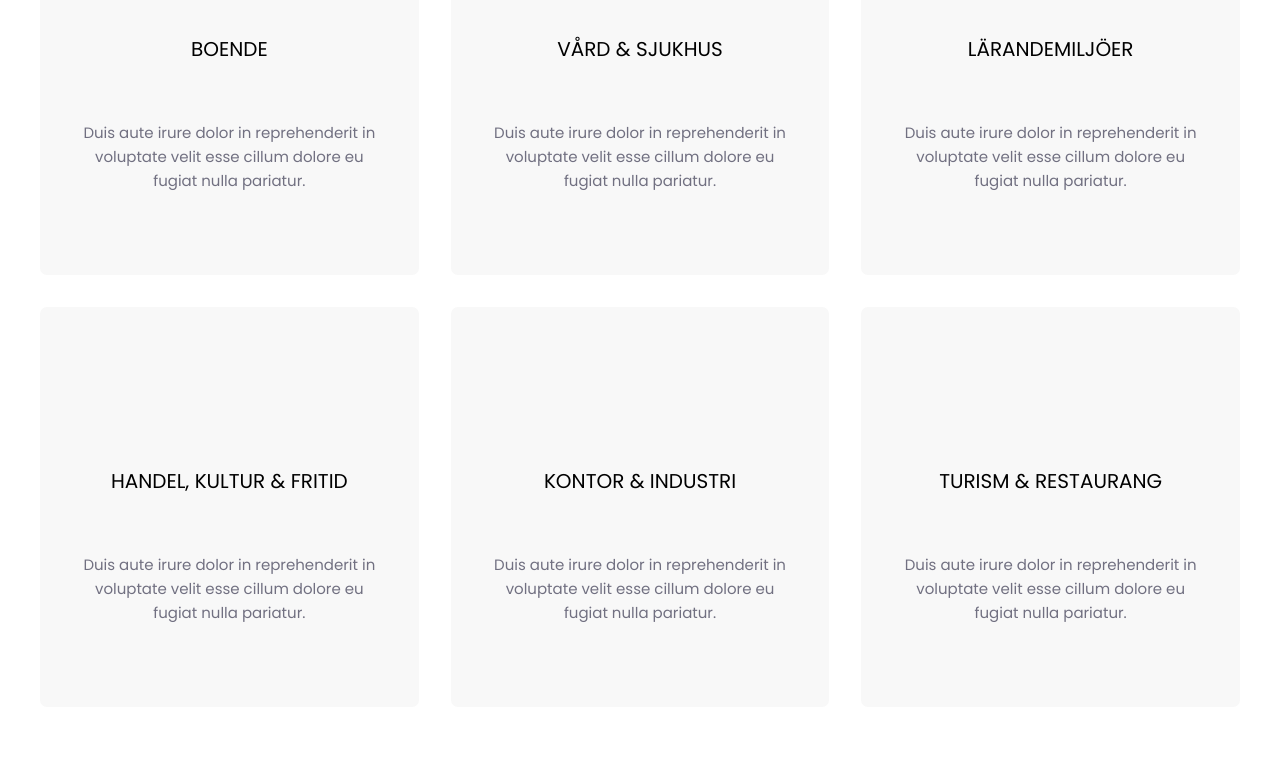
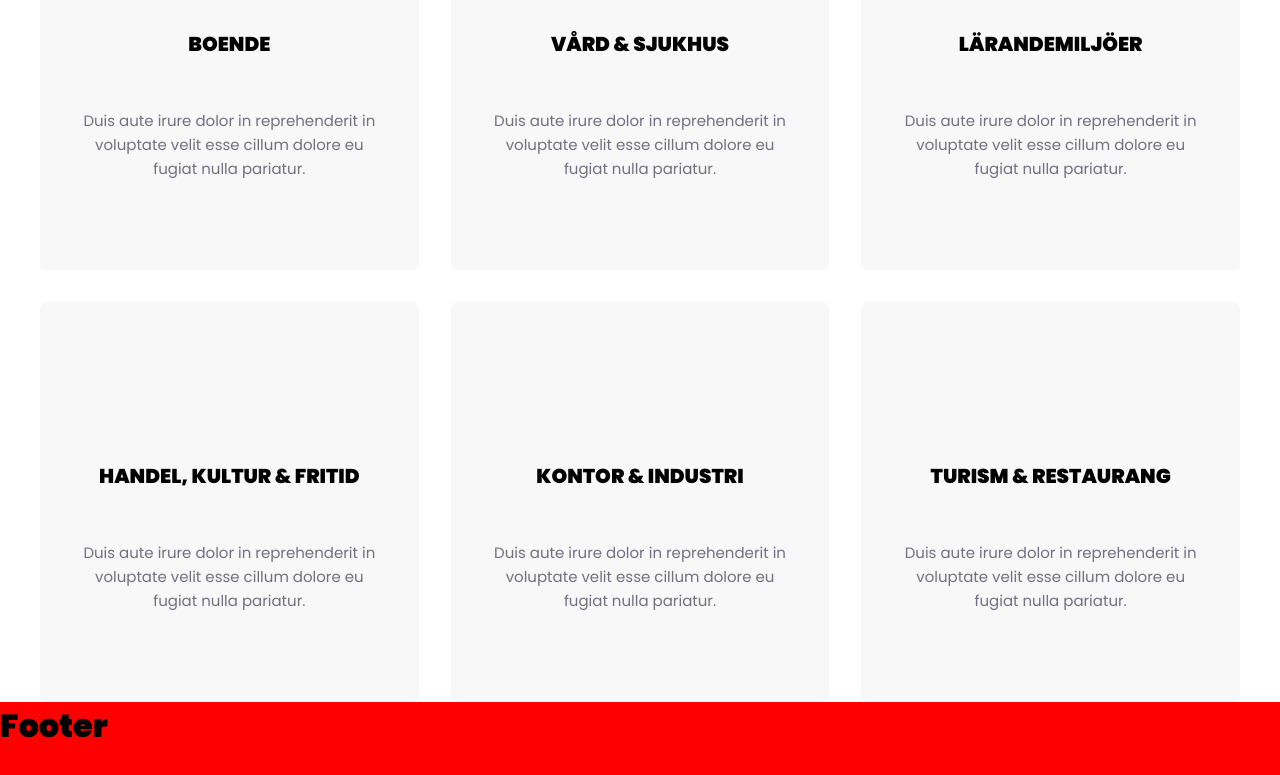
Before and after one commit to Al3ksand3r-dev/dagens_arkitekter, a Vue app in the folder client/: page / in a window 1280 px wide. Shown: the part 2382-3157 px from the top of the page. Before the commit the page ends 3089 px from the top, so only its background shows below. Built offline with nearby package versions, Linux system fonts and the light colour scheme.

Commit message:
fixed styling issue regarding card component

```diff
--- a/client/src/App.vue
+++ b/client/src/App.vue
@@ -2,15 +2,18 @@
   <div id="app">
     <app-bar />
     <router-view />
+    <app-footer />
   </div>
 </template>
 
 <script>
 import AppBar from "@/components/layout/AppBar.vue";
+import AppFooter from "@/components/layout/AppFooter.vue";
 export default {
   name: "App",
   components: {
     AppBar,
+    AppFooter,
   },
 };
 </script>
--- a/client/src/components/articles/Services.vue
+++ b/client/src/components/articles/Services.vue
@@ -9,6 +9,8 @@
             projektering & rådgivning med 2D & 3D ritningar inom...
           </h2>
         </section>
+      </div>
+    </div>
     <div class="grid">
       <Card
         vectorIcon="lnr lnr-apartment"
@@ -40,8 +42,6 @@
         title="Turism & Restaurang"
         description="Duis aute irure dolor in reprehenderit in voluptate velit esse cillum dolore eu fugiat nulla pariatur."
       />
-        </div>
-      </div>
     </div>
   </div>
 </template>
@@ -87,6 +87,8 @@ export default {
 
   .grid {
     gap: 2rem;
+    max-width: 1200px;
+    margin: -8rem auto 0;
   }
 }
 
--- /dev/null
+++ b/client/src/components/layout/AppFooter.vue
@@ -0,0 +1,24 @@
+<template>
+  <footer class="footer">
+    <h1>Footer</h1>
+    <main class="footer__content">
+      <section class="footer__content__header"></section>
+      <ul class="footer__content__list">
+        <li class="footer__content__list__item"></li>
+      </ul>
+    </main>
+    <div class="footer__copy"></div>
+  </footer>
+</template>
+
+<script>
+export default {
+  name: "AppFooter",
+};
+</script>
+
+<style lang="scss" scoped>
+.footer {
+  background-color: red;
+}
+</style>
--- a/client/src/components/ui/Card.vue
+++ b/client/src/components/ui/Card.vue
@@ -33,7 +33,7 @@ export default {
 
   span {
     font-size: 3rem;
-    margin: 0 0 42px;
+    margin: 0 0 20px;
   }
 
   &__title {
--- a/client/src/views/pages/Home.vue
+++ b/client/src/views/pages/Home.vue
@@ -1,5 +1,5 @@
 <template>
-  <div>
+  <div class="home">
     <app-header>
       <Slider
         :images="[
```
Lines whose indentation alone changed are shown as unchanged.
